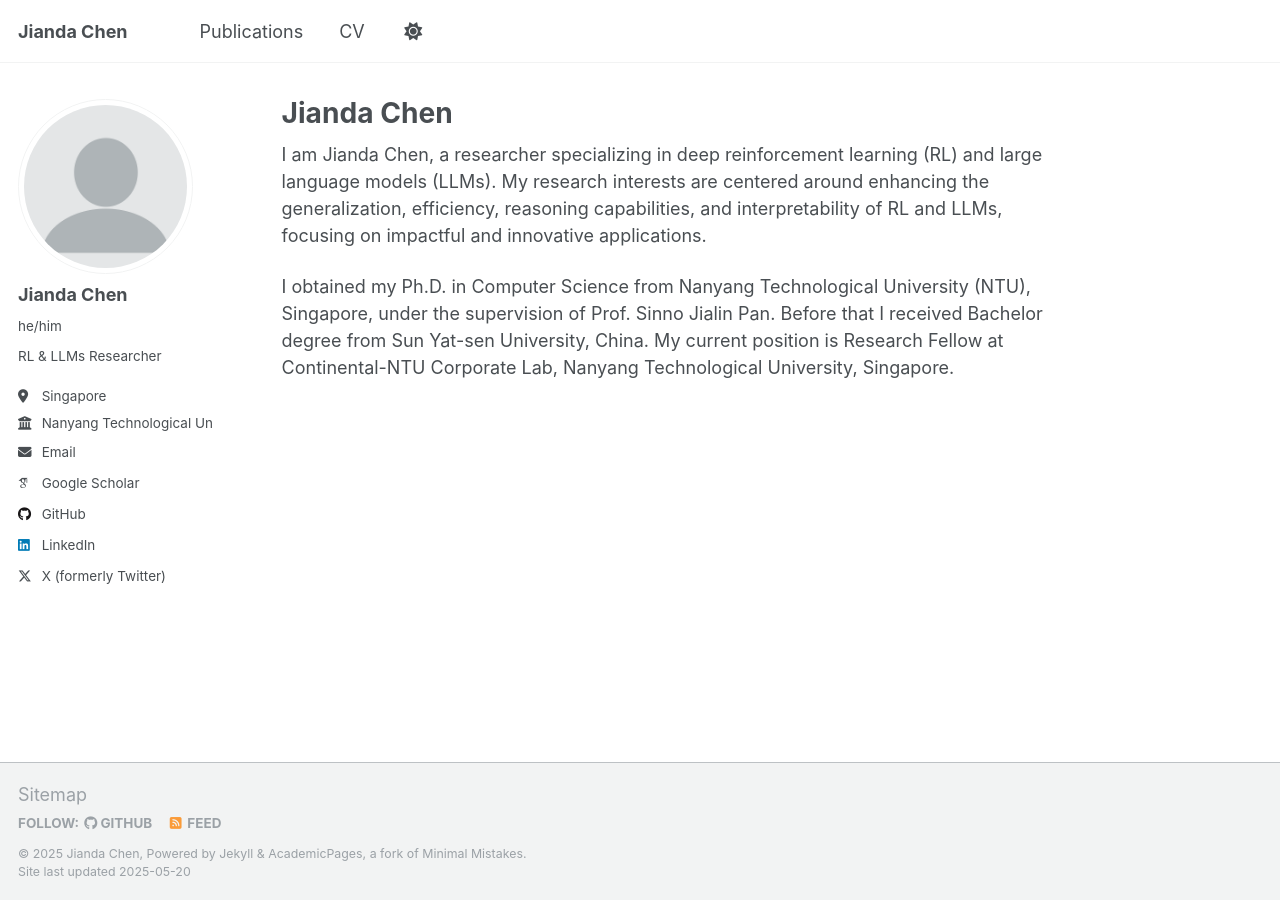
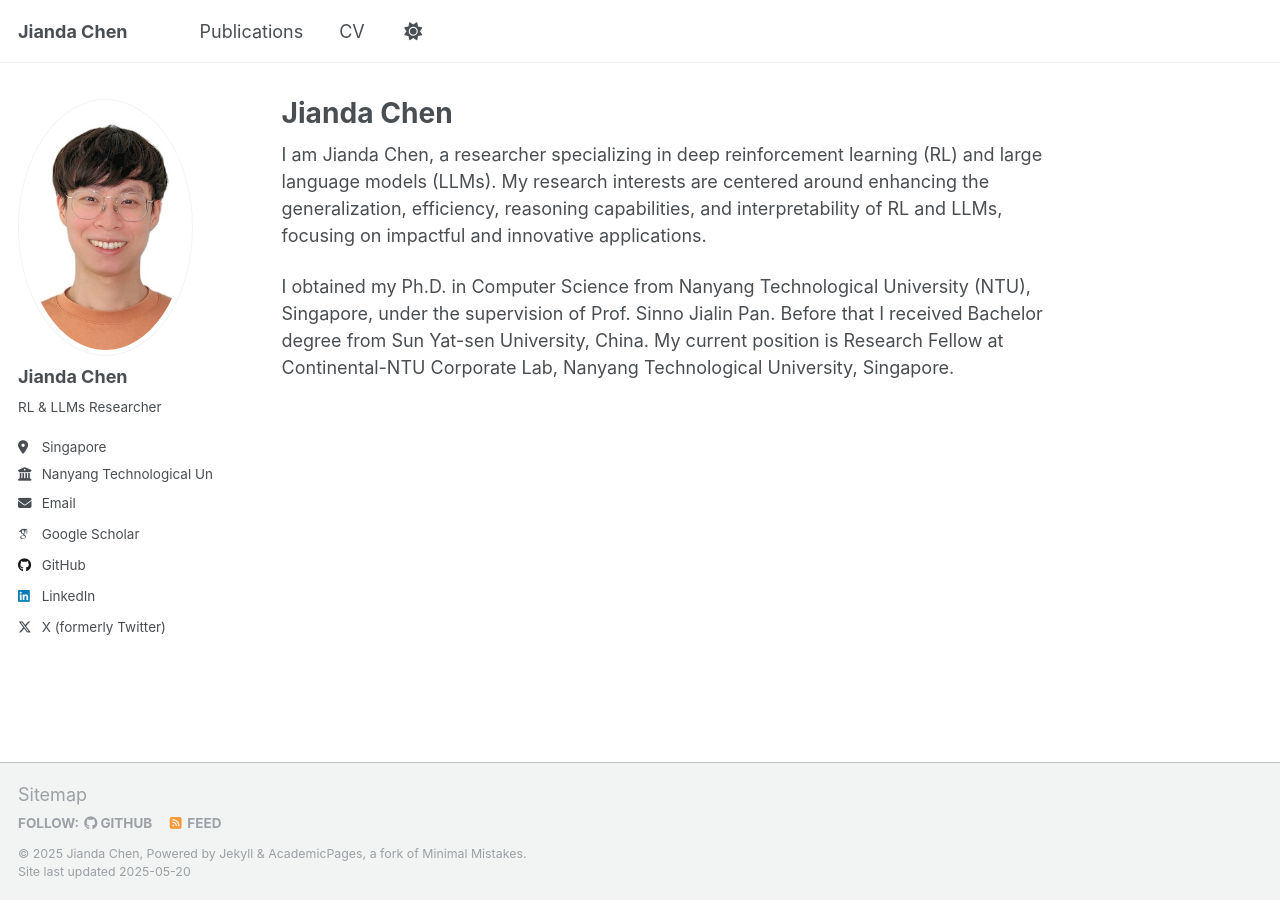
Before and after one commit to jianda-chen/jianda-chen.github.io, a Jekyll site: the page built from _pages/about.md, in a window 1280 px wide. Built offline with Jekyll 4.4.1, drawn with Linux system fonts in a browser that asks for light colours; some web fonts are replaced.

Commit message:
profile picture

```diff
--- a/_config.yml
+++ b/_config.yml
@@ -22,9 +22,9 @@ repository               : "jianda-chen/jianda-chen.github.io"
 #               Additional customization can be done by editing /_includes/author-profile.html
 author:
   # Biographic information
-  avatar           : "profile.png"
+  avatar           : "Picture3_profile.jpg"
   name             : "Jianda Chen"
-  pronouns         : "he/him"
+  pronouns         : # "he/him"
   bio              : "RL & LLMs Researcher"
   location         : "Singapore"
   employer         : "Nanyang Technological University"
```
Also changed, not shown: images/Picture3_profile.jpg (added).
